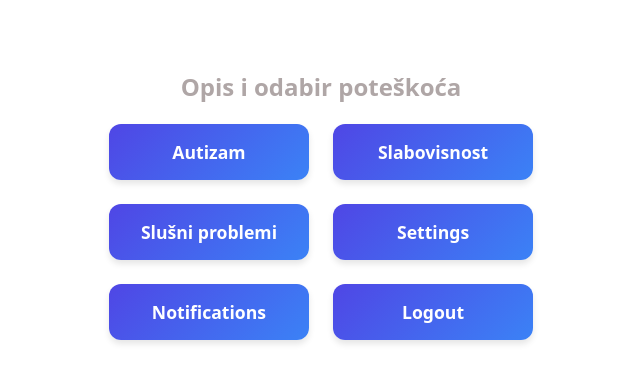
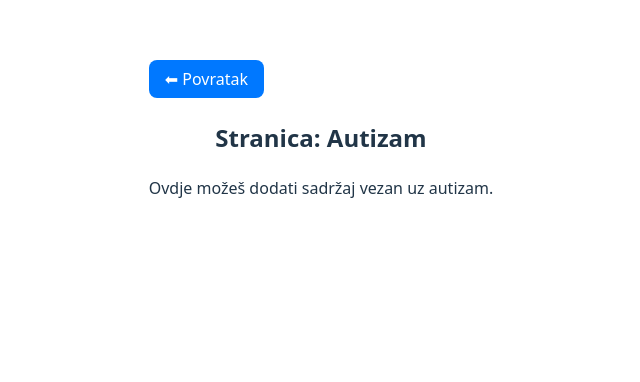
Before and after one commit to edicoll/Asistivne_tehnologije, a React (Vite) app: page /autizam in a window 1280 px wide. Shown: the part 262-644 px from the top of the page, without its empty margins (319-959 px from the left). Built offline with nearby package versions, Linux system fonts and the light colour scheme.

Commit message:
Ready to start

```diff
--- a/package.json
+++ b/package.json
@@ -11,7 +11,8 @@
   },
   "dependencies": {
     "react": "^19.1.1",
-    "react-dom": "^19.1.1"
+    "react-dom": "^19.1.1",
+    "react-router-dom": "^7.9.5"
   },
   "devDependencies": {
     "@eslint/js": "^9.36.0",
--- a/src/App.css
+++ b/src/App.css
@@ -79,3 +79,23 @@
   box-shadow: 0 6px 12px rgba(0,0,0,0.15);
   background: linear-gradient(135deg, #6366f1, #60a5fa);
 }
+
+/* Globalni "Nazad" gumb gore lijevo */
+.back-button {
+  position: fixed;
+  top: 20px;
+  left: 20px;
+  padding: 8px 16px;
+  background-color: #0078ff;
+  color: white;
+  border: none;
+  border-radius: 8px;
+  font-size: 1rem;
+  cursor: pointer;
+  z-index: 1000;
+  transition: background-color 0.2s ease;
+}
+
+.back-button:hover {
+  background-color: #005fcc;
+}
--- a/src/App.tsx
+++ b/src/App.tsx
@@ -1,13 +1,23 @@
 import './App.css'
+import { BrowserRouter as Router, Routes, Route, useNavigate } from 'react-router-dom';
+import Autism from './Difficulties/Autism';
+import Hearing from './Difficulties/Hearing';
+import Vision from './Difficulties/Vision';
+import Dyslexia from './Difficulties/Dyslexia';
+import Emotions from './Difficulties/Emotions';
+import Movement from './Difficulties/Movement';
 
 function App() {
+    const navigate = useNavigate();
+
+
     const buttons = [
-        "Autizam",
-        "Slabovisnost",
-        "Slušni problemi",
-        "Settings",
-        "Notifications",
-        "Logout",
+        { label: "Autizam", path: "/autizam" },
+        { label: "Slabovidnost", path: "/slabovidnost" },
+        { label: "Slušni problemi", path: "/sluh" },
+        { label: "Disleksija", path: "/disleksija" },
+        { label: "Pokret i tijelo", path: "/pokret" },
+        { label: "Emocije i prijateljstvo", path: "/emocije" },
     ];
 
     return (
@@ -15,9 +25,13 @@ function App() {
             <h1 className="app-title">Naziv aplikacije</h1>
             <h2 className="description">Opis i odabir poteškoća</h2>
             <div className="button-grid">
-                {buttons.map((label) => (
-                    <button key={label} className="app-button">
-                        {label}
+                {buttons.map((btn) => (
+                    <button
+                        key={btn.label}
+                        className="app-button"
+                        onClick={() => navigate(btn.path)}
+                    >
+                        {btn.label}
                     </button>
                 ))}
             </div>
@@ -25,4 +39,20 @@ function App() {
     );
 }
 
-export default App
+// Da bi `useNavigate()` radilo, treba Router omotavanje
+export default function RootApp() {
+    return (
+        <Router>
+            <Routes>
+                <Route path="/" element={<App />} />
+                <Route path="/autizam" element={<Autism />} />
+                <Route path="/slabovidnost" element={<Vision />} />
+                <Route path="/sluh" element={<Hearing />} />
+                <Route path="/disleksija" element={<Dyslexia />} />
+                <Route path="/pokret" element={<Movement />} />
+                <Route path="/emocije" element={<Emotions />} />
+
+            </Routes>
+        </Router>
+    );
+}
--- /dev/null
+++ b/src/Difficulties/Autism.tsx
@@ -0,0 +1,17 @@
+import { useNavigate } from "react-router-dom";
+import './difficulties.css'
+
+function Autism() {
+    const navigate = useNavigate();
+    return (
+        <div className="page-container">
+            <h2>Stranica: Autizam</h2>
+            <p>Ovdje možeš dodati sadržaj vezan uz autizam.</p>
+            <button className="back-button" onClick={() => navigate("/")}>
+                ⬅ Povratak
+            </button>
+        </div>
+    );
+}
+
+export default Autism;
--- /dev/null
+++ b/src/Difficulties/Dyslexia.tsx
@@ -0,0 +1,16 @@
+import { useNavigate } from "react-router-dom";
+
+function Dyslexia() {
+    const navigate = useNavigate();
+    return (
+        <div className="page-container">
+            <h2>Stranica: Dislekcija</h2>
+            <p>Ovdje možeš dodati sadržaj vezan uz disleksiju.</p>
+            <button className="back-button" onClick={() => navigate("/")}>
+                ⬅ Povratak
+            </button>
+        </div>
+    );
+}
+
+export default Dyslexia;
--- /dev/null
+++ b/src/Difficulties/Emotions.tsx
@@ -0,0 +1,16 @@
+import { useNavigate } from "react-router-dom";
+
+function Emotions() {
+    const navigate = useNavigate();
+    return (
+        <div className="page-container">
+            <h2>Stranica: Emocije</h2>
+            <p>Ovdje možeš dodati sadržaj vezan uz emocije.</p>
+            <button className="back-button" onClick={() => navigate("/")}>
+                ⬅ Povratak
+            </button>
+        </div>
+    );
+}
+
+export default Emotions;
--- /dev/null
+++ b/src/Difficulties/Hearing.tsx
@@ -0,0 +1,16 @@
+import { useNavigate } from "react-router-dom";
+
+function Hearing() {
+    const navigate = useNavigate();
+    return (
+        <div className="page-container">
+            <h2>Stranica: Sluh</h2>
+            <p>Ovdje možeš dodati sadržaj vezan uz sluh.</p>
+            <button className="back-button" onClick={() => navigate("/")}>
+                ⬅ Povratak
+            </button>
+        </div>
+    );
+}
+
+export default Hearing;
--- /dev/null
+++ b/src/Difficulties/Movement.tsx
@@ -0,0 +1,16 @@
+import { useNavigate } from "react-router-dom";
+
+function Movement() {
+    const navigate = useNavigate();
+    return (
+        <div className="page-container">
+            <h2>Stranica: Pokret</h2>
+            <p>Ovdje možeš dodati sadržaj vezan uz pokrete.</p>
+            <button className="back-button" onClick={() => navigate("/")}>
+                ⬅ Povratak
+            </button>
+        </div>
+    );
+}
+
+export default Movement;
--- /dev/null
+++ b/src/Difficulties/Vision.tsx
@@ -0,0 +1,16 @@
+import { useNavigate } from "react-router-dom";
+
+function Vision() {
+    const navigate = useNavigate();
+    return (
+        <div className="page-container">
+            <h2>Stranica: Vid</h2>
+            <p>Ovdje možeš dodati sadržaj vezan uz vid.</p>
+            <button className="back-button" onClick={() => navigate("/")}>
+                ⬅ Povratak
+            </button>
+        </div>
+    );
+}
+
+export default Vision;
--- /dev/null
+++ b/src/Difficulties/difficulties.css
@@ -0,0 +1,24 @@
+.page-container {
+    position: relative;
+    padding: 60px 20px 20px 20px;
+    text-align: center;
+}
+
+/* Stil gumba gore lijevo */
+.back-button {
+    position: absolute;
+    top: 20px;
+    left: 20px;
+    padding: 8px 16px;
+    background-color: #0078ff;
+    color: white;
+    border: none;
+    border-radius: 8px;
+    font-size: 1rem;
+    cursor: pointer;
+    transition: background-color 0.2s ease;
+}
+
+.back-button:hover {
+    background-color: #005fcc;
+}
```
Also changed, not shown: 1 other file (tests, documents, lock files or other folders).
